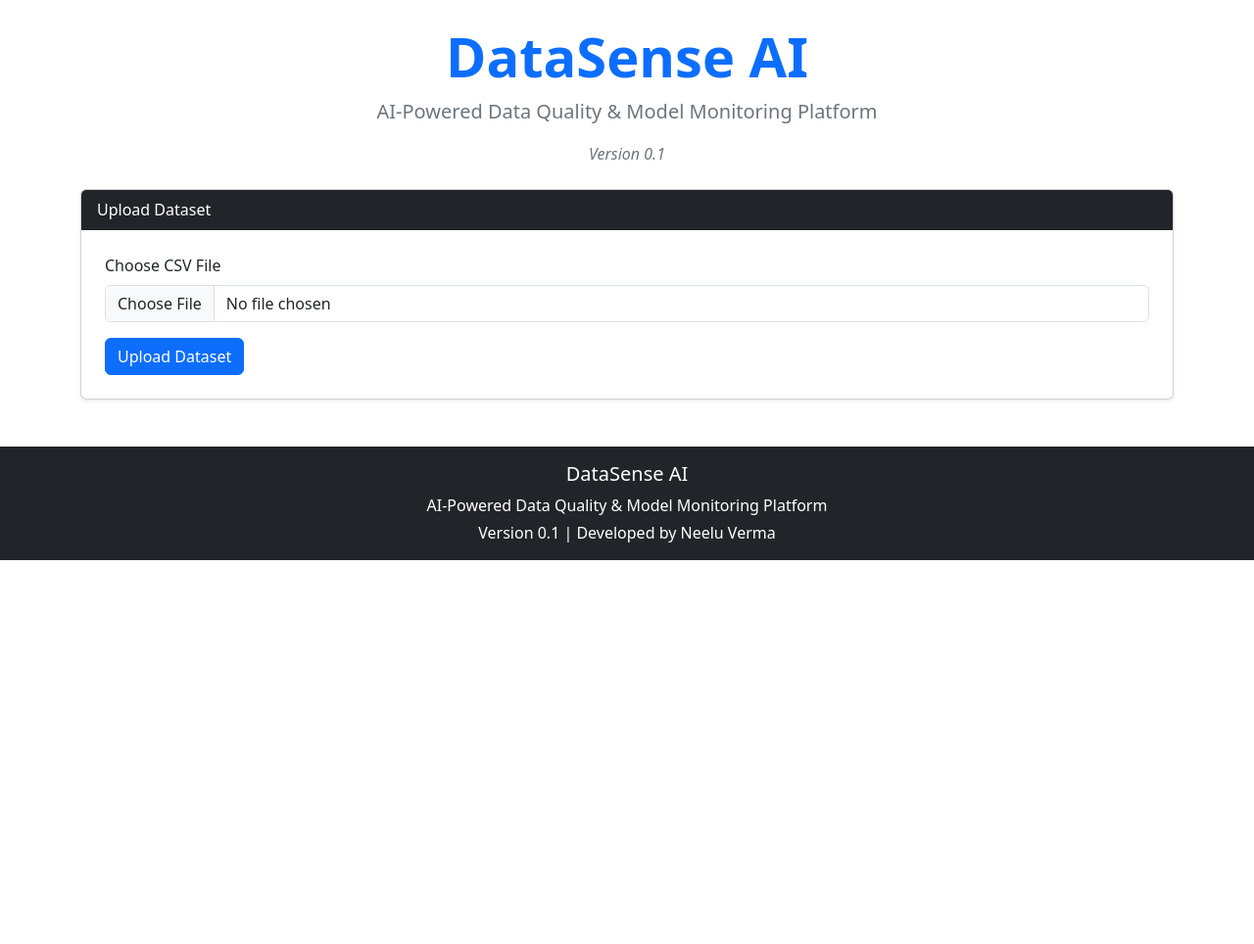
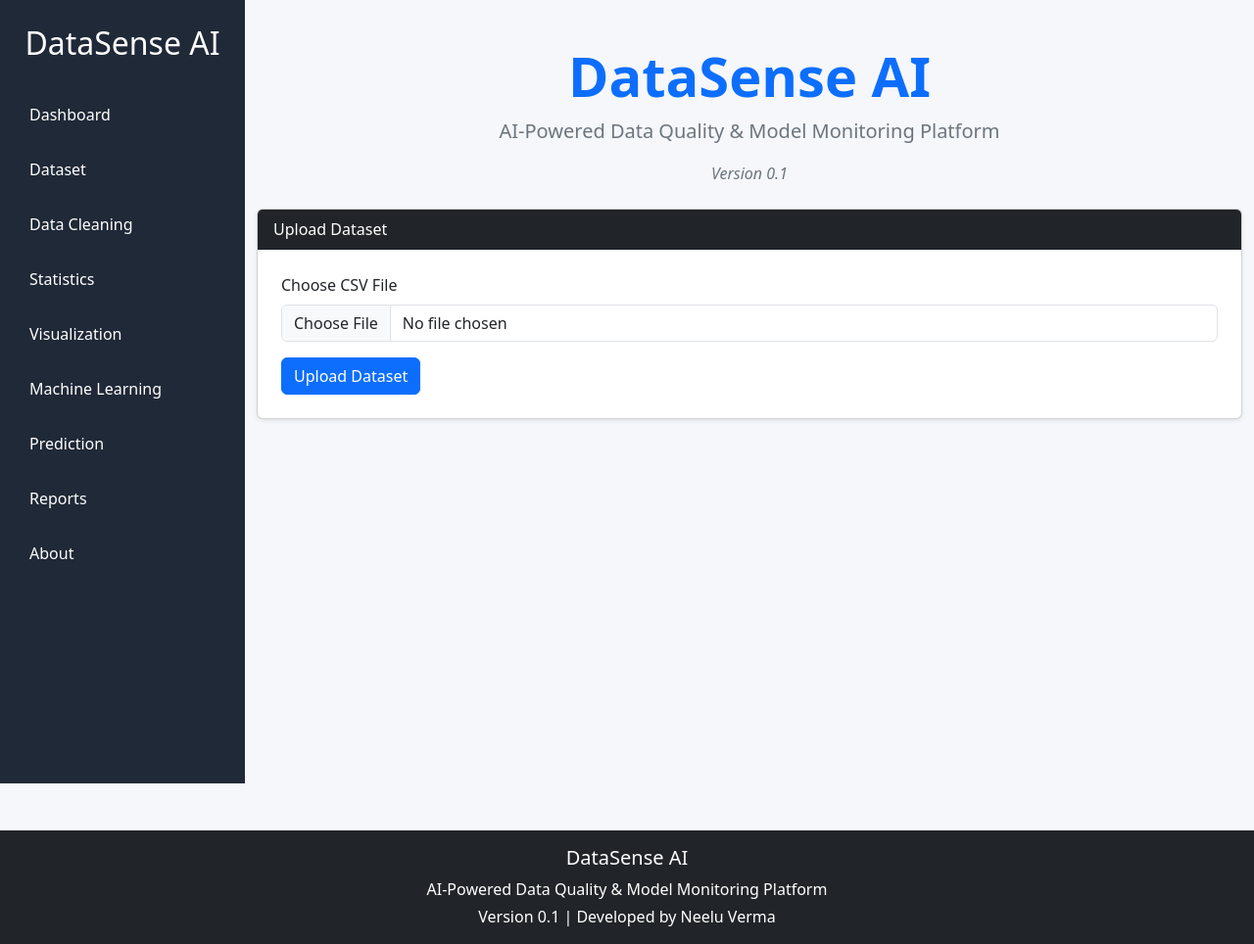
Before and after one commit to Neelu-Verma-26/DataSense-AI, a Flask app: page /upload in a window 1280 px wide. Shown: the whole page at 98% size. Before the commit the page ends 572 px from the top, so only its background shows below. Run offline with Flask 3, Linux system fonts and the light colour scheme.

Commit message:
Improve sidebar navigation and separate ML errors

```diff
--- a/app.py
+++ b/app.py
@@ -834,7 +834,7 @@ def prepare_ml():
             filename=filename,
             target_column=target_column,
             problem_type=problem_type,
-            error=f"'{target_column}' must be a numeric column for Linear Regression."
+            ml_error=f"'{target_column}' must be a numeric column for Linear Regression."
         )
 
     df = df.dropna(subset=[target_column])
--- a/templates/index.html
+++ b/templates/index.html
@@ -5,11 +5,77 @@
     <meta name="viewport" content="width=device-width, initial-scale=1.0">
     <title>DataSense AI</title>
     <link href="https://cdn.jsdelivr.net/npm/bootstrap@5.3.7/dist/css/bootstrap.min.css" rel="stylesheet">
+    <style>
+        body {
+            margin: 0;
+            background: #f5f7fa;
+        }
+        .app-layout {
+            display: flex;
+            min-height: 100vh;
+        }
+        .sidebar {
+            width: 250px;
+            min-height: 100vh;
+            background: #1f2937;
+            color: white;
+            padding: 25px 15px;
+            position: fixed;
+            left: 0;
+            top: 0;
+        }
+        .sidebar h2 {
+            text-align: center;
+            margin-bottom: 30px;
+        }
+        .sidebar nav {
+            display: flex;
+            flex-direction: column;
+            gap: 8px;
+        }
+        .sidebar a {
+            color: white;
+            text-decoration: none;
+            padding: 12px 15px;
+            border-radius: 8px;
+        }
+        .sidebar a:hover {
+            background: #374151;
+        }
+        .main-content {
+            margin-left: 250px;
+            width: calc(100% - 250px);
+            padding: 20px 0;
+        }
+    </style>
     <link rel="icon" href="{{ url_for('static', filename='logo.png') }}">
 </head>
 <body>
+
+<div class="app-layout">
+
+    <aside class="sidebar">
+
+        <h2>DataSense AI</h2>
+
+        <nav>
+            <a href="#dashboard">Dashboard</a>
+            <a href="#dataset">Dataset</a>
+            <a href="#cleaning">Data Cleaning</a>
+            <a href="#statistics">Statistics</a>
+            <a href="#visualization">Visualization</a>
+            <a href="#machine-learning">Machine Learning</a>
+            <a href="#prediction">Prediction</a>
+            <a href="#reports">Reports</a>
+            <a href="#about">About</a>
+        </nav>
+
+    </aside>
+
+    <main class="main-content">
+
         <div class="container">
-    <h1 class="display-4 fw-bold text-center mt-4 text-primary">
+        <h1 id="dashboard" class="display-4 fw-bold text-center mt-4 text-primary">
             DataSense AI
         </h1>
 
@@ -21,7 +87,7 @@
             Version 0.1
         </p>
 
-    <div class="card mt-4 shadow-sm">
+        <div id="dataset" class="card mt-4 shadow-sm">
             <div class="card-header bg-dark text-white">
                 Upload Dataset
             </div>
@@ -273,7 +339,7 @@
             </div>
         </div>
 
-    <div class="card mt-4 shadow-sm rounded-4">
+        <div  id="cleaning" class="card mt-4 shadow-sm rounded-4">
             <div class="card-header bg-dark text-white">
                 Data Cleaning
             </div>
@@ -310,7 +376,7 @@
             </div>
         </div>
 
-    <div class="card mt-4 shadow-sm rounded-4">
+        <div id="statistics" class="card mt-4 shadow-sm rounded-4">
             <div class="card-header bg-dark text-white">
                 Statistics
             </div>
@@ -365,7 +431,7 @@
 
         {% endif %}
 
-    <div class="card mt-4 shadow-sm rounded-4">
+        <div id="reports" class="card mt-4 shadow-sm rounded-4">
             <div class="card-header bg-primary text-white">
                 Downloads
             </div>
@@ -384,7 +450,7 @@
         </div>
         <br>
 
-    <div class="card mt-4 shadow-sm">
+        <div id="machine-learning" class="card mt-4 shadow-sm">
             <div class="card-header bg-dark text-white">
                 Machine Learning
             </div>
@@ -550,7 +616,7 @@
                 <h5>Model Comparison</h5>
                 <p><strong>Best Model:</strong> {{ best_model }}</p>
 
-            <div class="card shadow-sm mt-4">
+                <div id="prediction" class="card shadow-sm mt-4">
                     <div class="card-header">
                         Make a Prediction
                     </div>
@@ -576,9 +642,9 @@
                 {% endif %}
 
                 <hr class="my-4">
-            {% if error %}
+                {% if ml_error %}
                     <div class="alert alert-danger">
-                    {{ error }}
+                        {{ ml_error }}
                     </div>
                 {% endif %}
 
@@ -591,7 +657,7 @@
         </div>
 
 
-    <div class="card mt-4 shadow-sm rounded-4">
+        <div id="visualization" class="card mt-4 shadow-sm rounded-4">
             <div class="card-header bg-primary text-white">
                 Data Visualization
             </div>
@@ -756,5 +822,7 @@
             </p>
         </footer>
     </div>
+</main>
+</div>
 </body>
 </html>
```
Also changed, not shown: static/histogram.png, 1 other file. Lines whose indentation alone changed are shown as unchanged.
